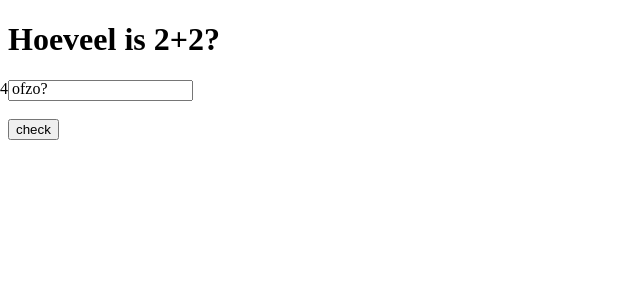
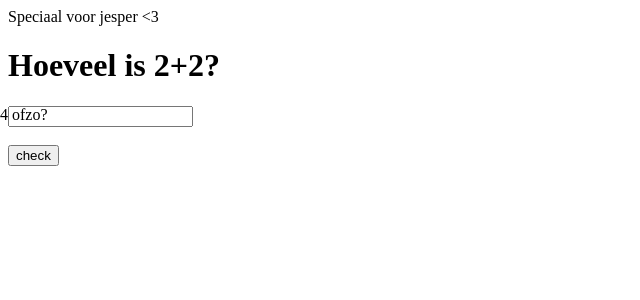
Before and after one commit to willem810/willem810.github.io, a Vue app in the folder web/: page / in a window 1280 px wide. Shown: the top 300 px of the page, without its empty margins (0-640 px from the left). Built offline with nearby package versions, Linux system fonts and the light colour scheme.

Commit message:
SINT: kijken of t werkt

```diff
--- a/web/src/views/Home.vue
+++ b/web/src/views/Home.vue
@@ -2,7 +2,7 @@
   <div class="home">
     <div class="container text-center">
       <!-- <Carousel /> -->
-
+  Speciaal voor jesper <3
       <Raadsel1
         :trigger="raadsels[1]"
         @guessCorrect="raadselCorrect"
```
